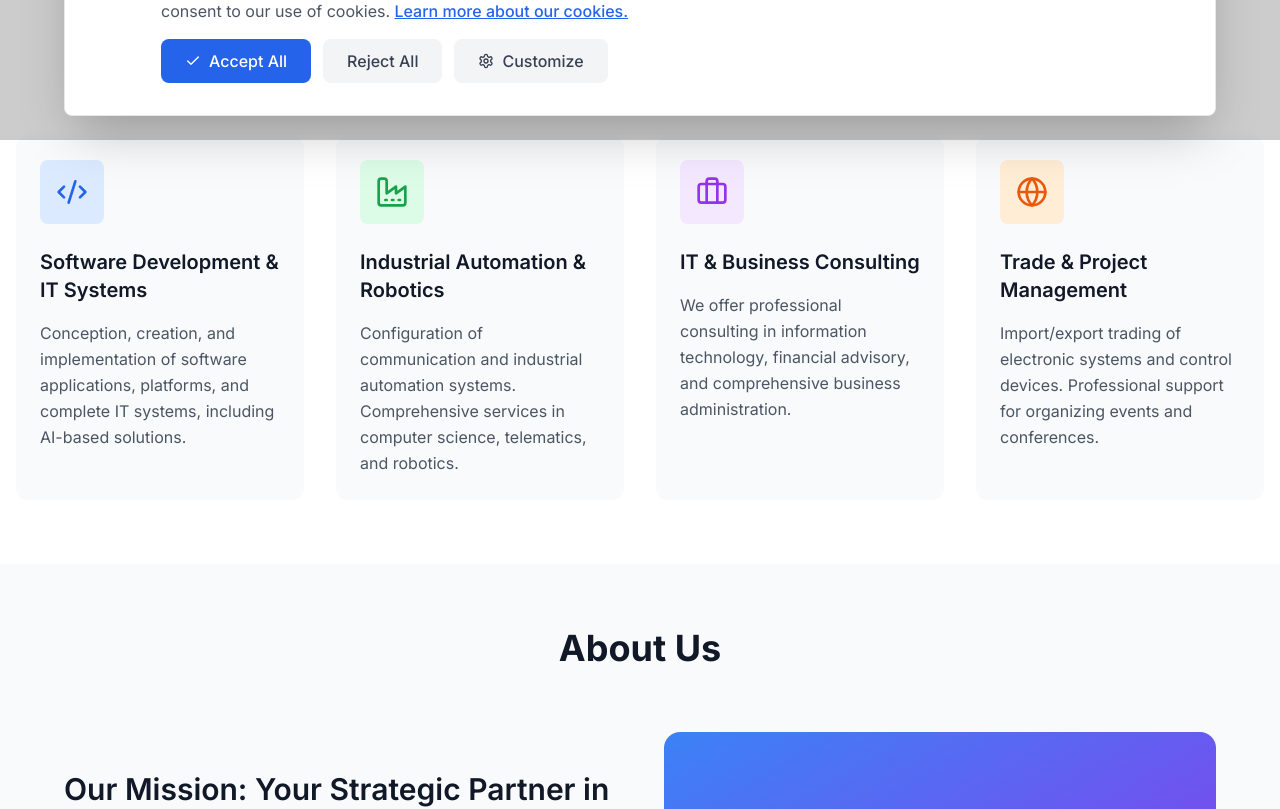
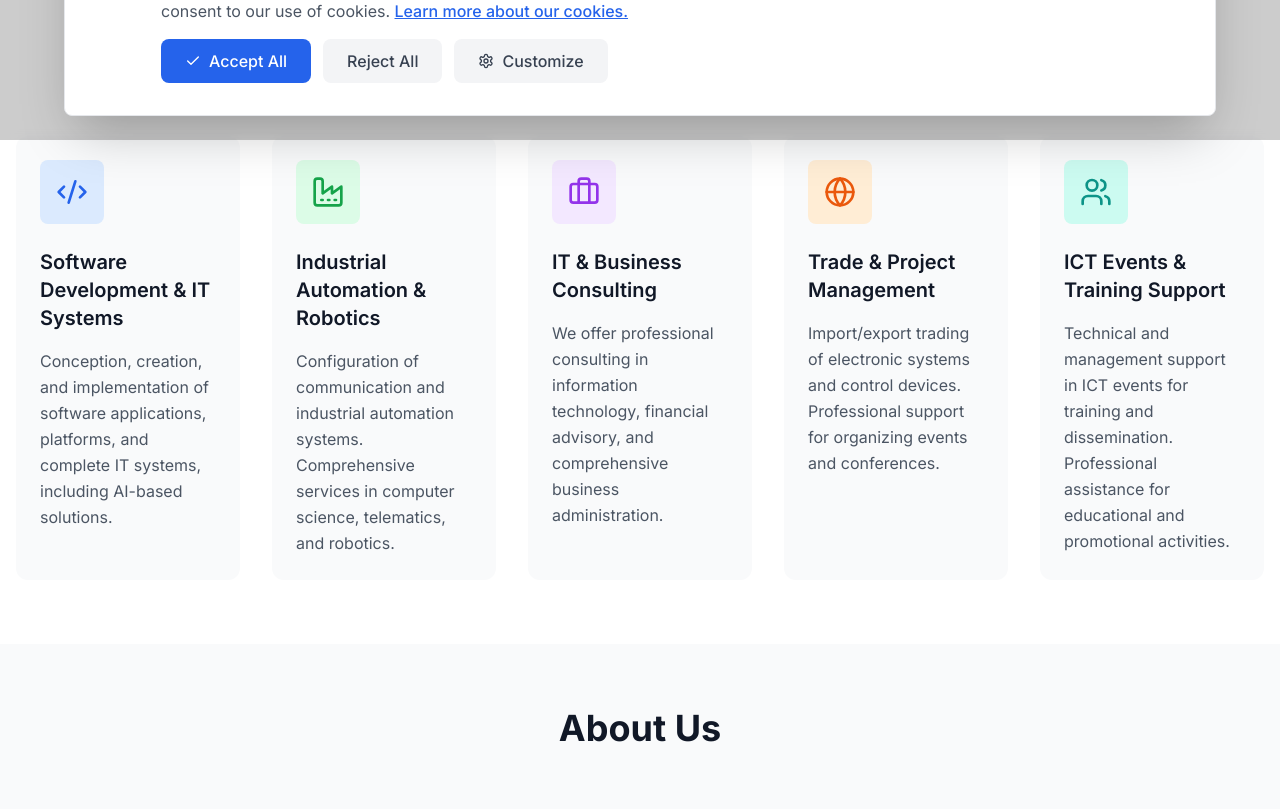
Before and after one commit to edmirjano/sail-ict, a Next.js app: page /en in a window 1280 px wide. Shown: the part 660-1469 px from the top of the page. Built offline with nearby package versions, Linux system fonts and the light colour scheme.

Commit message:
Add new service section for ICT Events & Training Support in HomePage, including translations in English, Italian, and Albanian. Update layout to accommodate additional service item.

```diff
--- a/app/[locale]/page.jsx
+++ b/app/[locale]/page.jsx
@@ -6,6 +6,7 @@ import {
   Factory,
   Briefcase,
   Globe,
+  Users,
   Mail,
   Phone,
   MapPin
@@ -130,7 +131,7 @@ export default function HomePage() {
             {t('Services.title')}
           </h2>
 
-          <div className="grid grid-cols-1 md:grid-cols-2 lg:grid-cols-4 gap-8">
+          <div className="grid grid-cols-1 md:grid-cols-2 lg:grid-cols-3 xl:grid-cols-5 gap-8">
             {/* Service 1 */}
             <div className="bg-gray-50 p-6 rounded-xl hover:shadow-lg transition-shadow group">
               <div className="w-16 h-16 bg-blue-100 rounded-lg flex items-center justify-center mb-6 group-hover:bg-blue-200 transition-colors">
@@ -180,6 +181,19 @@ export default function HomePage() {
               </h3>
               <p className="text-gray-600 leading-relaxed">
                 {t('Services.service4_desc')}
+              </p>
+            </div>
+
+            {/* Service 5 */}
+            <div className="bg-gray-50 p-6 rounded-xl hover:shadow-lg transition-shadow group">
+              <div className="w-16 h-16 bg-teal-100 rounded-lg flex items-center justify-center mb-6 group-hover:bg-teal-200 transition-colors">
+                <Users className="w-8 h-8 text-teal-600" />
+              </div>
+              <h3 className="text-xl font-semibold text-gray-900 mb-4">
+                {t('Services.service5_title')}
+              </h3>
+              <p className="text-gray-600 leading-relaxed">
+                {t('Services.service5_desc')}
               </p>
             </div>
           </div>
--- a/messages/en.json
+++ b/messages/en.json
@@ -21,7 +21,9 @@
     "service3_title": "IT & Business Consulting",
     "service3_desc": "We offer professional consulting in information technology, financial advisory, and comprehensive business administration.",
     "service4_title": "Trade & Project Management",
-    "service4_desc": "Import/export trading of electronic systems and control devices. Professional support for organizing events and conferences."
+    "service4_desc": "Import/export trading of electronic systems and control devices. Professional support for organizing events and conferences.",
+    "service5_title": "ICT Events & Training Support",
+    "service5_desc": "Technical and management support in ICT events for training and dissemination. Professional assistance for educational and promotional activities."
   },
   "About": {
     "title": "About Us",
@@ -86,6 +88,7 @@
     "terms_services_item2": "Industrial Automation & Robotics - Configuration of communication and industrial automation systems. Comprehensive services in computer science, telematics, and robotics.",
     "terms_services_item3": "IT & Business Consulting - Professional consulting in information technology, financial advisory, and comprehensive business administration.",
     "terms_services_item4": "Trade & Project Management - Import/export trading of electronic systems and control devices. Professional support for organizing events and conferences.",
+    "terms_services_item5": "ICT Events & Training Support - Technical and management support in ICT events for training and dissemination. Professional assistance for educational and promotional activities.",
     "terms_use_title": "3. Use of Services",
     "terms_use_content": "You agree to use our services only for lawful purposes and in accordance with these terms. You are prohibited from using the service to transmit, distribute, store or destroy material that could constitute or encourage conduct that would be considered a criminal offense or violate any applicable laws or regulations.",
     "terms_liability_title": "4. Limitation of Liability",
--- a/messages/it.json
+++ b/messages/it.json
@@ -21,7 +21,9 @@
     "service3_title": "Consulenza IT e Aziendale",
     "service3_desc": "Offriamo consulenza professionale nel campo della tecnologia dell'informazione, consulenza finanziaria e amministrazione aziendale completa.",
     "service4_title": "Commercio e Gestione Progetti",
-    "service4_desc": "Commercio di import/export di sistemi elettronici e dispositivi di controllo. Supporto professionale per l'organizzazione di eventi e conferenze."
+    "service4_desc": "Commercio di import/export di sistemi elettronici e dispositivi di controllo. Supporto professionale per l'organizzazione di eventi e conferenze.",
+    "service5_title": "Supporto Eventi ICT e Formazione",
+    "service5_desc": "Supporto tecnico e gestionale negli eventi ICT per formazione e divulgazione. Assistenza professionale per attività educative e promozionali."
   },
   "About": {
     "title": "Chi Siamo",
@@ -79,6 +81,7 @@
     "terms_services_item2": "Automazione Industriale e Robotica - Configurazione di sistemi di comunicazione e automazione industriale. Servizi completi in informatica, telematica e robotica.",
     "terms_services_item3": "Consulenza IT e Aziendale - Consulenza professionale nel campo della tecnologia dell'informazione, consulenza finanziaria e amministrazione aziendale completa.",
     "terms_services_item4": "Commercio e Gestione Progetti - Commercio di import/export di sistemi elettronici e dispositivi di controllo. Supporto professionale per l'organizzazione di eventi e conferenze.",
+    "terms_services_item5": "Supporto Eventi ICT e Formazione - Supporto tecnico e gestionale negli eventi ICT per formazione e divulgazione. Assistenza professionale per attività educative e promozionali.",
     "terms_use_title": "3. Uso dei Servizi",
     "terms_use_content": "Accetti di utilizzare i nostri servizi solo per scopi legali e in conformità con questi termini. È vietato utilizzare il servizio per trasmettere, distribuire, memorizzare o distruggere materiale che potrebbe costituire o incoraggiare condotte considerate reato penale o violare leggi o regolamenti applicabili.",
     "terms_liability_title": "4. Limitazione di Responsabilità",
--- a/messages/sq.json
+++ b/messages/sq.json
@@ -21,7 +21,9 @@
     "service3_title": "Këshillim IT & Biznesi",
     "service3_desc": "Ofrojmë konsulencë profesionale në fushën e teknologjisë së informacionit, konsulencë financiare dhe administrim të plotë biznesi.",
     "service4_title": "Tregtim & Menaxhim Projektesh",
-    "service4_desc": "Tregtim import/eksport i sistemeve elektronike dhe pajisjeve të kontrollit. Mbështetje profesionale për organizimin e eventeve dhe konferencave."
+    "service4_desc": "Tregtim import/eksport i sistemeve elektronike dhe pajisjeve të kontrollit. Mbështetje profesionale për organizimin e eventeve dhe konferencave.",
+    "service5_title": "Mbështetje Eventesh ICT & Trajnime",
+    "service5_desc": "Mbështetje teknike dhe menaxheriale në eventet ICT për trajnime dhe shpërndarje. Asistencë profesionale për aktivitete edukative dhe promocionale."
   },
   "About": {
     "title": "Rreth Nesh",
@@ -79,6 +81,7 @@
     "terms_services_item2": "Automatizim Industrial & Robotikë - Konfigurimi i sistemeve të komunikimit dhe automatizimit industrial. Shërbimet e plota në shkencat kompjuterike, telematike dhe robotikë.",
     "terms_services_item3": "Këshillim IT & Biznesi - Konsulencë profesionale në fushën e teknologjisë së informacionit, konsulencë financiare dhe administrim të plotë biznesi.",
     "terms_services_item4": "Tregtim & Menaxhim Projektesh - Tregtim import/eksport i sistemeve elektronike dhe pajisjeve të kontrollit. Mbështetje profesionale për organizimin e eventeve dhe konferencave.",
+    "terms_services_item5": "Mbështetje Eventesh ICT & Trajnime - Mbështetje teknike dhe menaxheriale në eventet ICT për trajnime dhe shpërndarje. Asistencë profesionale për aktivitete edukative dhe promocionale.",
     "terms_use_title": "3. Përdorimi i Shërbimeve",
     "terms_use_content": "Ju biem dakord të përdorni shërbimet tona vetëm për qëllime ligjore dhe në përputhësi me këta terma. Ju ndalohet përdorimi i shërbimit për të transmetuar, shpërndarë, ruajtur ose shkatrruar material që mund të përbëjë ose nxitë sjellje që do të konsiderohet veprim penal ose shkel ligjet ose rregulloret e zbatueshme.",
     "terms_liability_title": "4. Kufizimi i Përgjëgjsisë",
```
